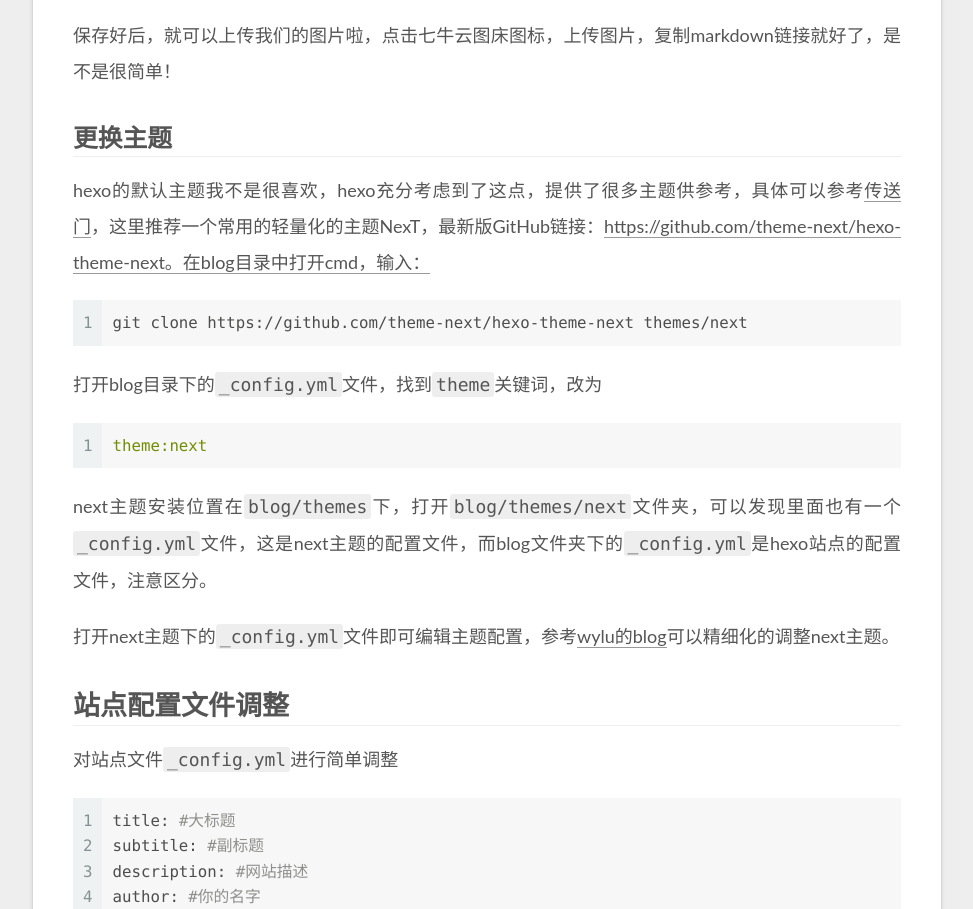
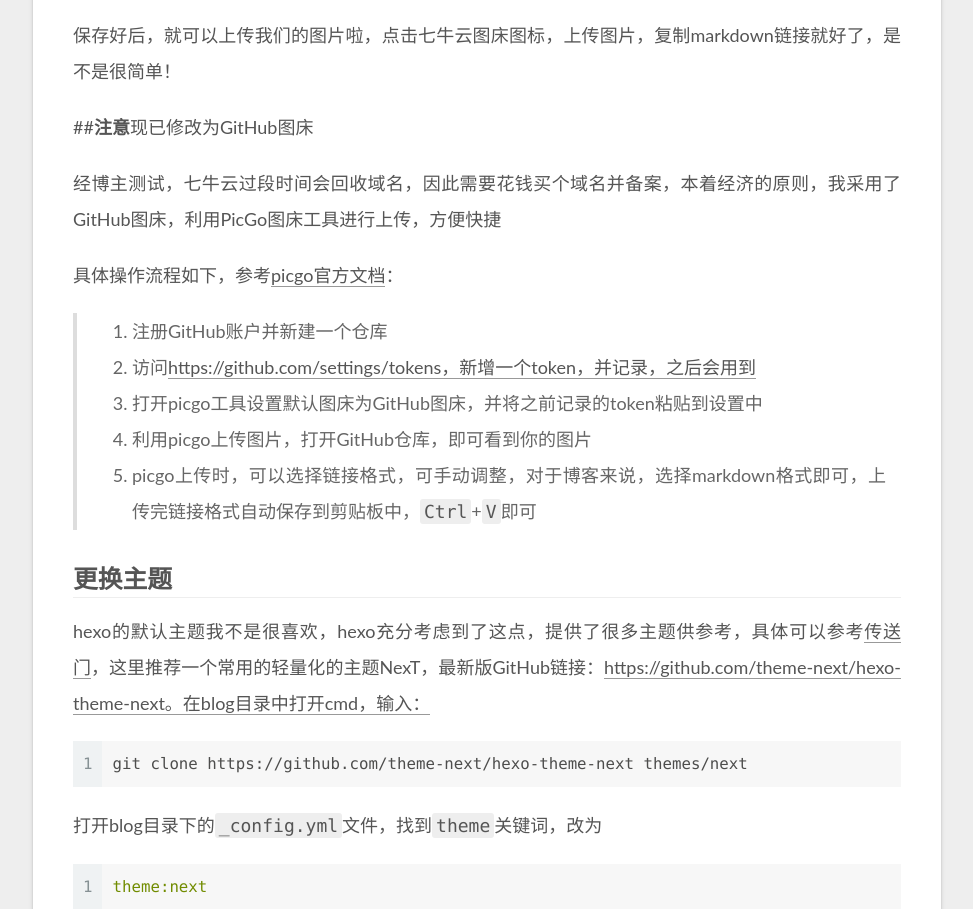
Before and after one commit to david-hfx/david-hfx.github.io, a plain HTML site: page 2020/04/10/搭建博客/index.html in a window 1280 px wide. Shown: the part 6958-7867 px from the top of the page, without its empty margins (279-1252 px from the left). Drawn offline with Linux system fonts and the light colour scheme.

Commit message:
Site updated: 2020-05-11 19:42:49

```diff
--- a/2020/04/10/搭建博客/index.html
+++ b/2020/04/10/搭建博客/index.html
@@ -32,7 +32,7 @@
 <meta property="og:image" content="https://raw.githubusercontent.com/david-hfx/images/master/blog.jpg">
 <meta property="og:image" content="https://raw.githubusercontent.com/david-hfx/images/master/git.jpg">
 <meta property="article:published_time" content="2020-04-09T16:54:18.000Z">
-<meta property="article:modified_time" content="2020-05-11T10:20:35.519Z">
+<meta property="article:modified_time" content="2020-05-11T11:41:54.556Z">
 <meta property="article:author" content="David Xu">
 <meta property="article:tag" content="Hexo">
 <meta name="twitter:card" content="summary">
@@ -195,7 +195,7 @@
                   <i class="far fa-calendar-check"></i>
                 </span>
                 <span class="post-meta-item-text">更新于</span>
-                <time title="修改时间：2020-05-11 18:20:35" itemprop="dateModified" datetime="2020-05-11T18:20:35+08:00">2020-05-11</time>
+                <time title="修改时间：2020-05-11 19:41:54" itemprop="dateModified" datetime="2020-05-11T19:41:54+08:00">2020-05-11</time>
               </span>
             <span class="post-meta-item">
               <span class="post-meta-item-icon">
@@ -291,6 +291,18 @@
 <p>安装好后，第一次使用我们需要简单的配置，点击刚安装好的七牛云图床图标，自动打开配置文件。</p>
 <p>打开<a href="https://portal.qiniu.com/user/key" target="_blank" rel="noopener">七牛云密钥</a>网站（或者点击右上角头像，打开密钥管理），查看AK和SK值，填入刚开打开的配置页面中，bucket则为你刚才新建的空间名，域名可在对象存储-空间管理-文件管理中复制外链域名，存储区域选择新建空间中选择的区域，点击保存。</p>
 <p>保存好后，就可以上传我们的图片啦，点击七牛云图床图标，上传图片，复制markdown链接就好了，是不是很简单！</p>
+<p>##<strong>注意</strong>现已修改为GitHub图床</p>
+<p>经博主测试，七牛云过段时间会回收域名，因此需要花钱买个域名并备案，本着经济的原则，我采用了GitHub图床，利用PicGo图床工具进行上传，方便快捷</p>
+<p>具体操作流程如下，参考<a href="https://picgo.github.io/PicGo-Doc/zh/guide/config.html#github%E5%9B%BE%E5%BA%8A" target="_blank" rel="noopener">picgo官方文档</a>：</p>
+<blockquote>
+<ol>
+<li>注册GitHub账户并新建一个仓库</li>
+<li>访问<a href="https://github.com/settings/tokens，新增一个token，并记录，之后会用到" target="_blank" rel="noopener">https://github.com/settings/tokens，新增一个token，并记录，之后会用到</a></li>
+<li>打开picgo工具设置默认图床为GitHub图床，并将之前记录的token粘贴到设置中</li>
+<li>利用picgo上传图片，打开GitHub仓库，即可看到你的图片</li>
+<li>picgo上传时，可以选择链接格式，可手动调整，对于博客来说，选择markdown格式即可，上传完链接格式自动保存到剪贴板中，<code>Ctrl</code>+<code>V</code>即可</li>
+</ol>
+</blockquote>
 <h2 id="更换主题"><a href="#更换主题" class="headerlink" title="更换主题"></a>更换主题</h2><p>hexo的默认主题我不是很喜欢，hexo充分考虑到了这点，提供了很多主题供参考，具体可以参考<a href="https://hexo.io/themes/" target="_blank" rel="noopener">传送门</a>，这里推荐一个常用的轻量化的主题NexT，最新版GitHub链接：<a href="https://github.com/theme-next/hexo-theme-next。在blog目录中打开cmd，输入：" target="_blank" rel="noopener">https://github.com/theme-next/hexo-theme-next。在blog目录中打开cmd，输入：</a></p>
 <figure class="highlight cmd"><table><tr><td class="gutter"><pre><span class="line">1</span><br></pre></td><td class="code"><pre><span class="line">git clone https://github.com/theme-next/hexo-theme-next themes/next</span><br></pre></td></tr></table></figure>
 
```
Also changed, not shown: index.html (+1 -1 lines).
